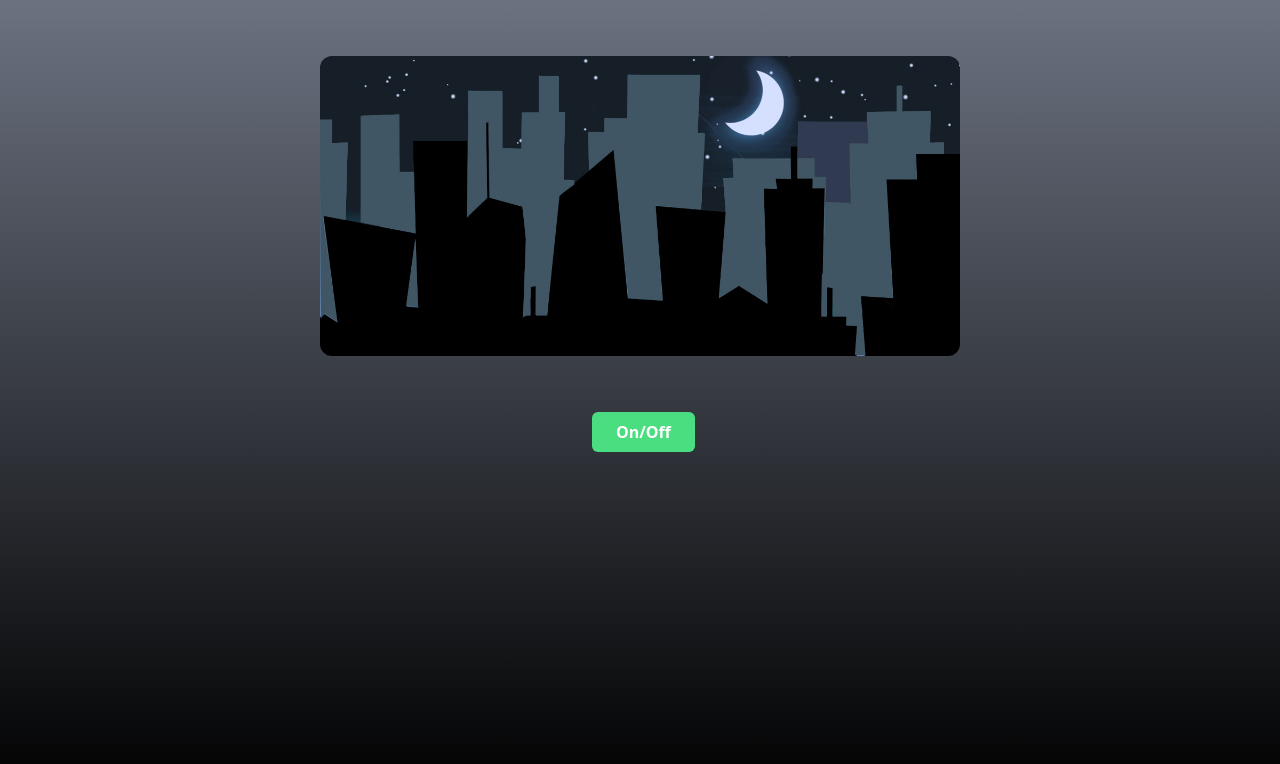
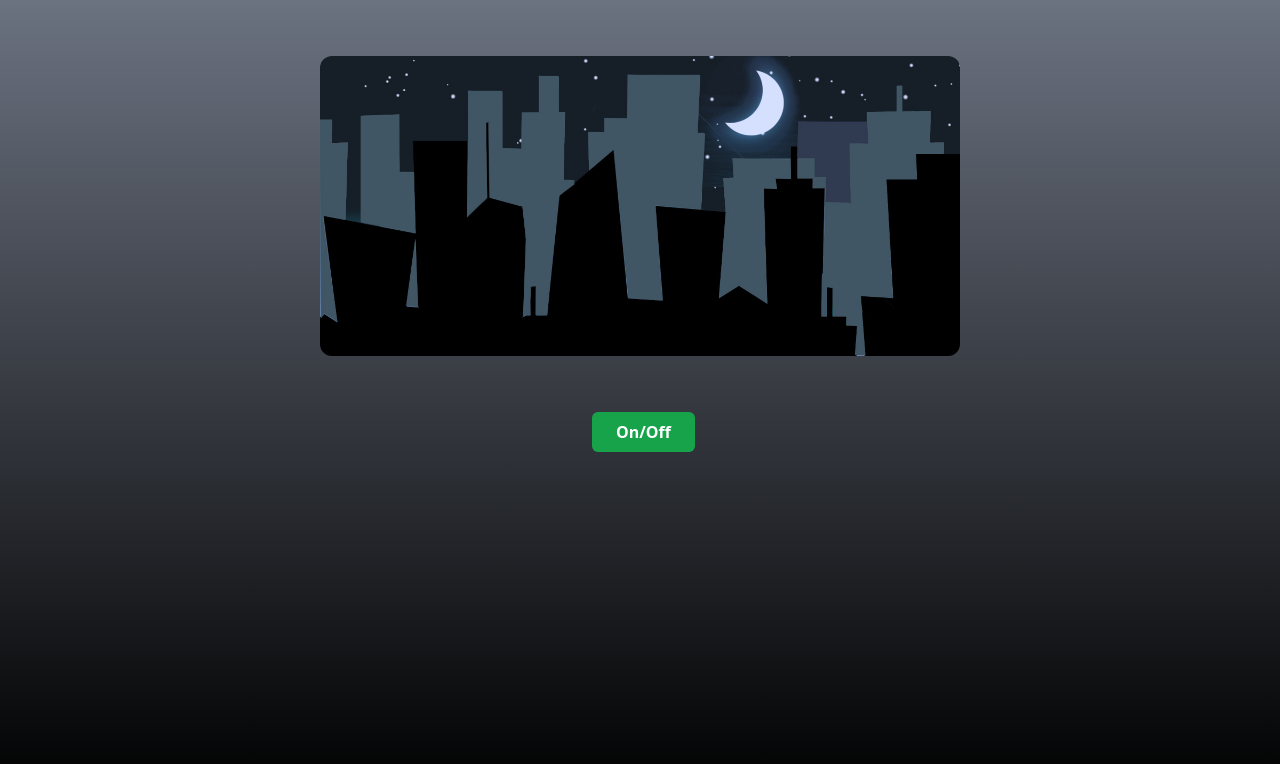
Before and after one commit to pabloquirino/Javascript, a website: page src/city-lights/index.html in a window 1280 px wide. Drawn offline with Linux system fonts and the light colour scheme.

Commit message:
finished

```diff
--- a/src/city-lights/index.html
+++ b/src/city-lights/index.html
@@ -12,7 +12,7 @@
         </div>
 
         <div class="mx-auto w-24">
-            <button class="bg-green-400 text-white px-6 py-2 rounded-md font-semibold" onclick="clicar()">On/Off</button>
+            <button class="bg-green-600 hover:bg-green-400 text-white px-6 py-2 rounded-md font-semibold" onclick="clicar()">On/Off</button>
         </div>
 
         <script src="script/script.js"></script>
```
Also changed, not shown: src/css/output.css.
